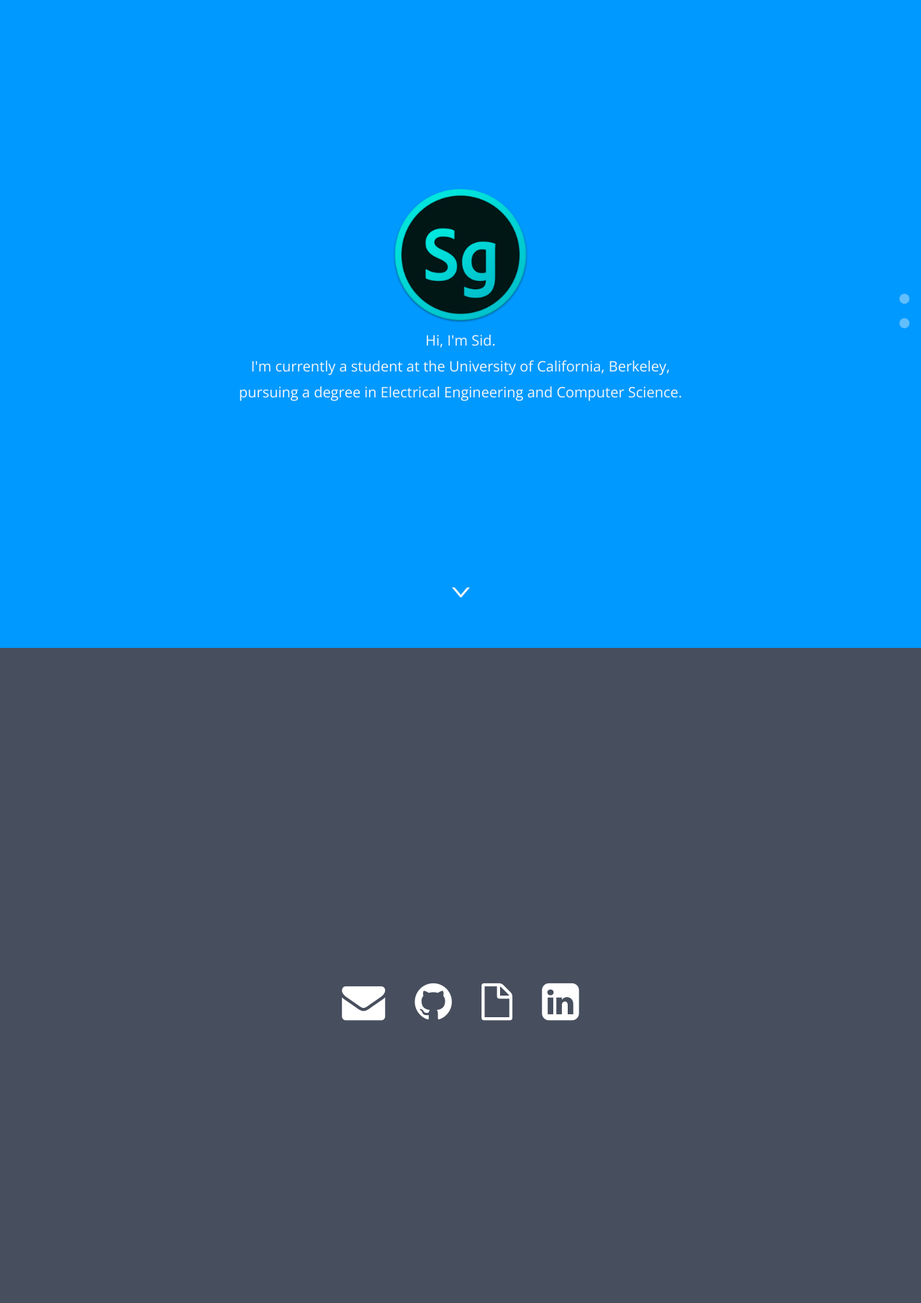
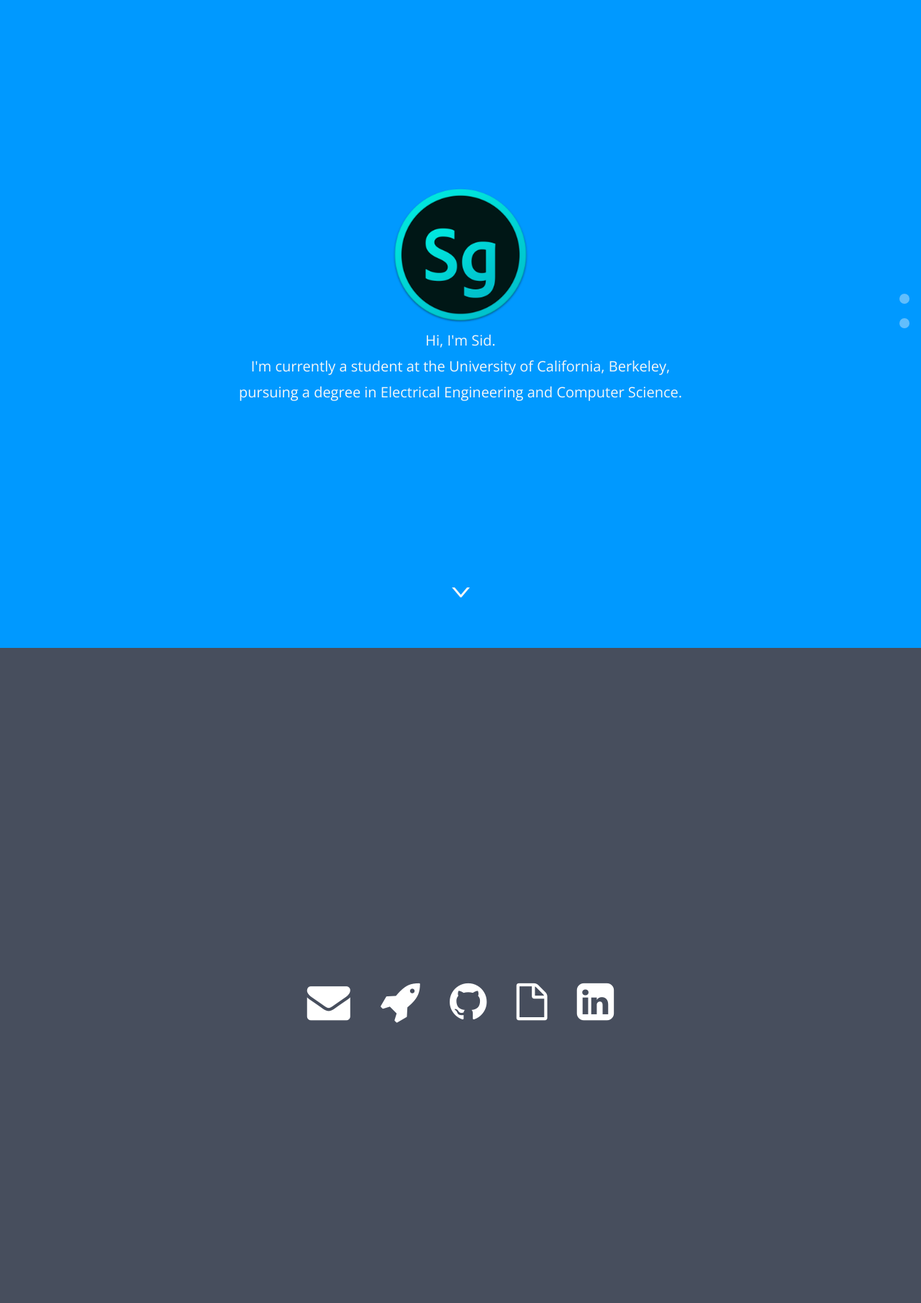
Before and after one commit to sidharthgoel/sidharthgoel.github.io, a Jekyll site: the page index.html, which Jekyll copies as it is, in a window 1280 px wide. Shown: the whole page at 72% size. Built offline with Jekyll 4.4.1, drawn with Linux system fonts in a browser that asks for light colours; nearby versions of some CDN libraries; Markdown is read by kramdown in place of the engine named in the settings.

Commit message:
added rocket icon for blog

```diff
--- a/index.html
+++ b/index.html
@@ -47,6 +47,7 @@
 		<div class="footer-block">
 			<p>
 				<a href="mailto:me@sidharthgoel.com"><i class="mail fa fa-envelope"></i></a>
+        <a href="http://sgoel.svbtle.com/"><i class="file fa fa-rocket"></i></a>
         <a href="http://github.com/sidharthgoel"><i class="github fa fa-github"></i></a>
         <a href=""><i class="file fa fa-file-o"></i></a>
         <a href="http://linkedin.com/in/sidharthgoel"><i class="linkedin fa fa-linkedin-square"></i></a>
```
